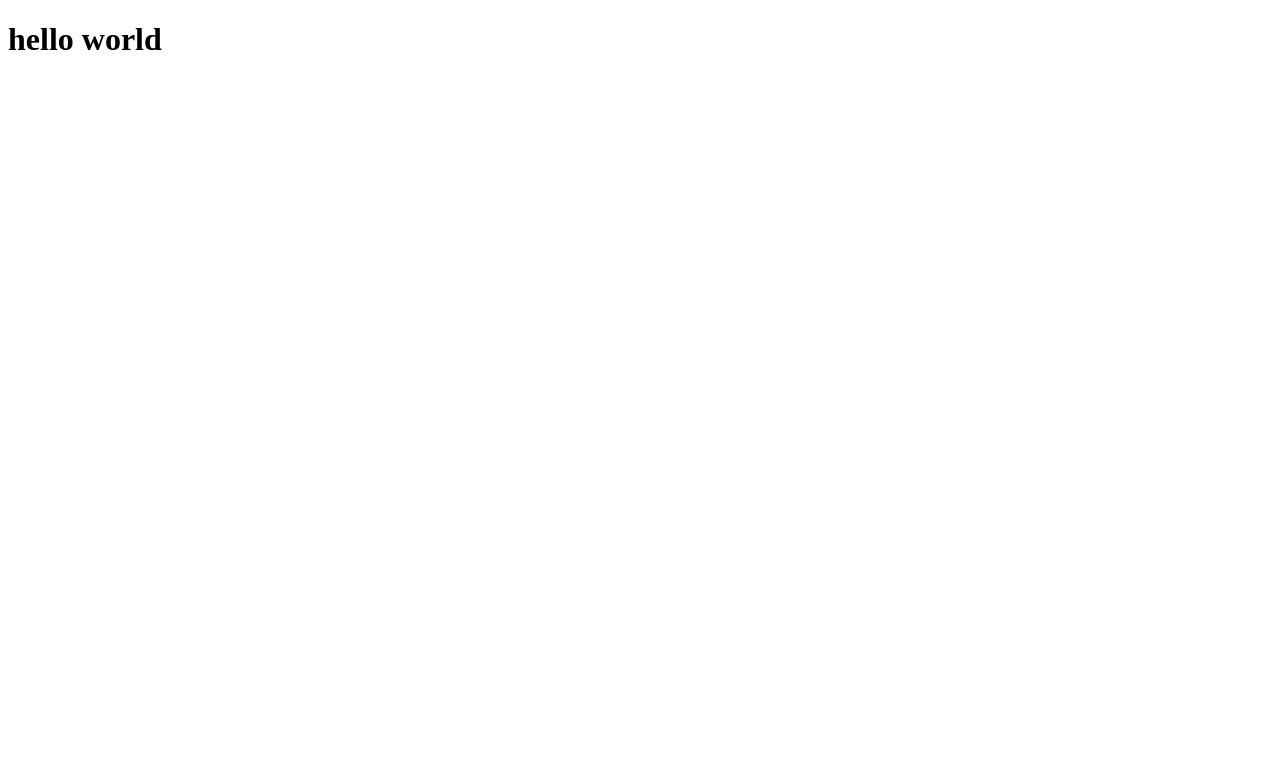
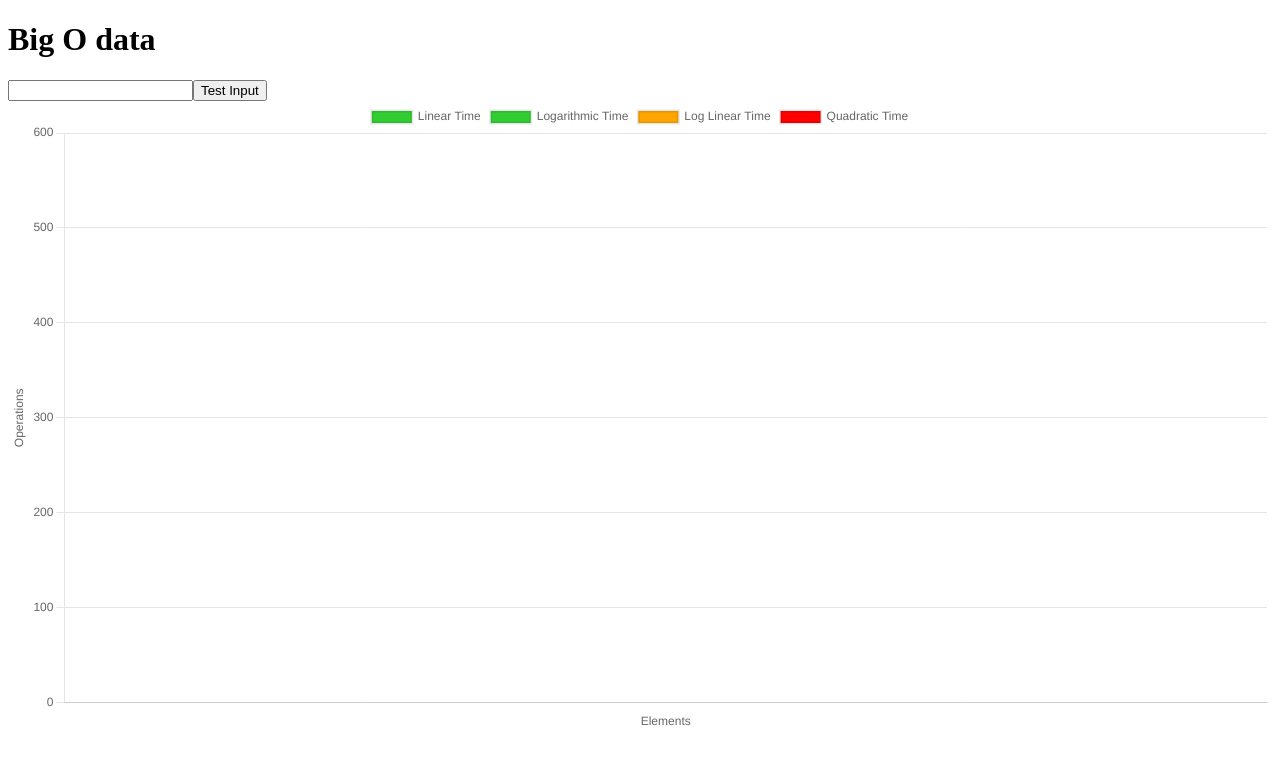
Before and after one commit to jessecallahan/big-o-chart-app, an Angular app: page / in a window 1280 px wide. Shown: the top 764 px of the page. Built offline with nearby package versions, Linux system fonts and the light colour scheme.

Commit message:
add chart js, starting functions

```diff
--- a/package.json
+++ b/package.json
@@ -18,6 +18,7 @@
     "@angular/platform-browser": "^16.2.0",
     "@angular/platform-browser-dynamic": "^16.2.0",
     "@angular/router": "^16.2.0",
+    "chart.js": "^4.4.0",
     "rxjs": "~7.8.0",
     "tslib": "^2.3.0",
     "zone.js": "~0.13.0"
--- a/src/app/app.component.html
+++ b/src/app/app.component.html
@@ -1 +1,8 @@
-<h1>hello world</h1>
+<h1>Big O data</h1>
+
+<input type="number" [(ngModel)]="input">
+<button type="button" (click)="processInput(input)">Test Input</button>
+
+<div class="chart-container">
+  <canvas  id="MyChart" >{{ chart }}</canvas>
+</div>
--- a/src/app/app.component.ts
+++ b/src/app/app.component.ts
@@ -1,10 +1,102 @@
-import { Component } from '@angular/core';
+import {Component, OnInit} from '@angular/core';
+import {Chart} from "chart.js/auto";
+
 
 @Component({
   selector: 'app-root',
   templateUrl: './app.component.html',
   styleUrls: ['./app.component.css']
 })
-export class AppComponent {
-  title = 'big-o-chart-app';
+export class AppComponent implements OnInit {
+  public chart: any;
+  public input: any;
+  public elements: number[] = [];
+
+  // time complexity data
+  public linearOperations = [];
+  public quadraticOperations = [];
+  public logarithmicOperations = [];
+  public logLinearOperations  = [];
+
+  constructor() { }
+
+  ngOnInit(): void {
+    this.createChart();
+  }
+
+  // Chart config
+  createChart(){
+    this.chart = new Chart("MyChart", {
+      type: 'line',
+      data: {
+        // values on X-Axis
+        labels: this.elements,
+        datasets: [
+          {
+            label: "Linear Time",
+            data: ['467','576', '572', '79', '92',
+              '574', '573', '576'],
+            backgroundColor: 'limegreen'
+          },
+          {
+            label: "Logarithmic Time",
+            data: ['542', '542', '536', '327', '17',
+              '0.00', '538', '541'],
+            backgroundColor: 'limegreen'
+          },
+          {
+            label: "Log Linear Time",
+            data: ['542', '542', '536', '327', '17',
+              '0.00', '538', '541'],
+            backgroundColor: 'orange'
+          },
+          {
+            label: "Quadratic Time",
+            data: ['542', '542', '536', '327', '17',
+              '0.00', '538', '541'],
+            backgroundColor: 'red'
+          }
+        ]
+      },
+      options: {
+        responsive: true,
+        scales: {
+          y: {
+            title: {
+              display: true,
+              text: 'Operations'
+            }
+          },
+          x: {
+            title: {
+              display: true,
+              text: 'Elements'
+            }
+          }
+        }
+      }
+
+    });
+  }
+
+  // Process Input
+  processInput(input: number) {
+    // add to inputList (todo turn into pure function)
+    this.elements.push(input);
+
+    // sort elements
+    this.elements.sort((a,b) => a - b);
+
+    // clear input
+    this.input = '';
+
+    // console input list
+    console.log(this.elements);
+
+    // update chart
+    this.chart.update();
+  }
+
+  // Algorithms
+
 }
```
Also changed, not shown: src/app/app.module.ts (+6 -4 lines), 1 other file (tests, documents, lock files or other folders).
